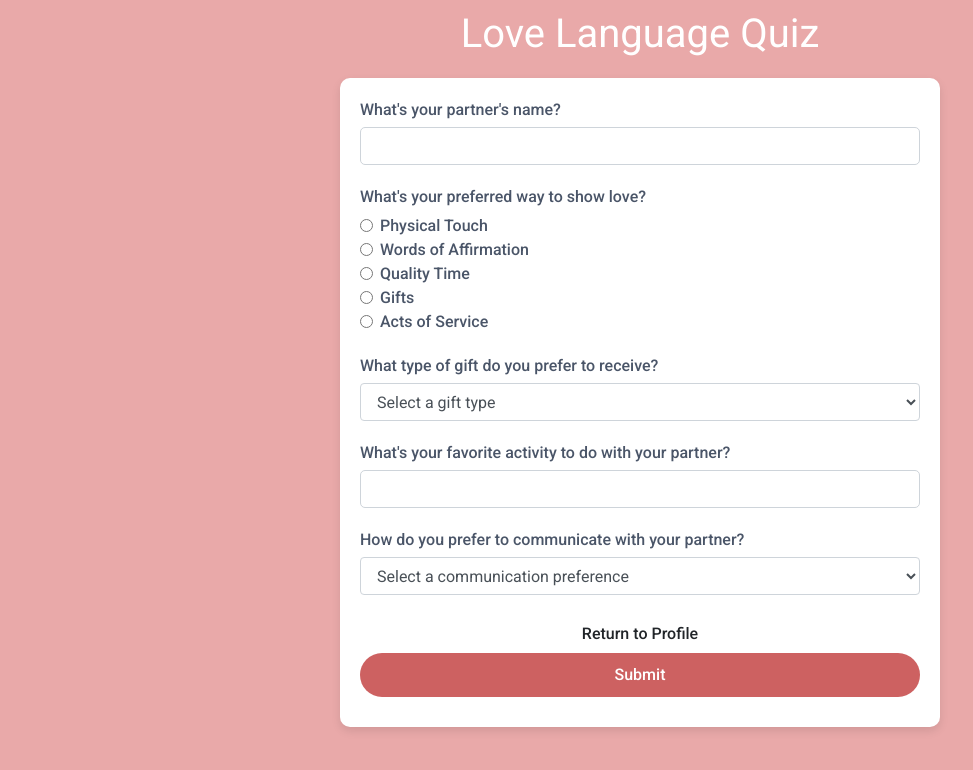
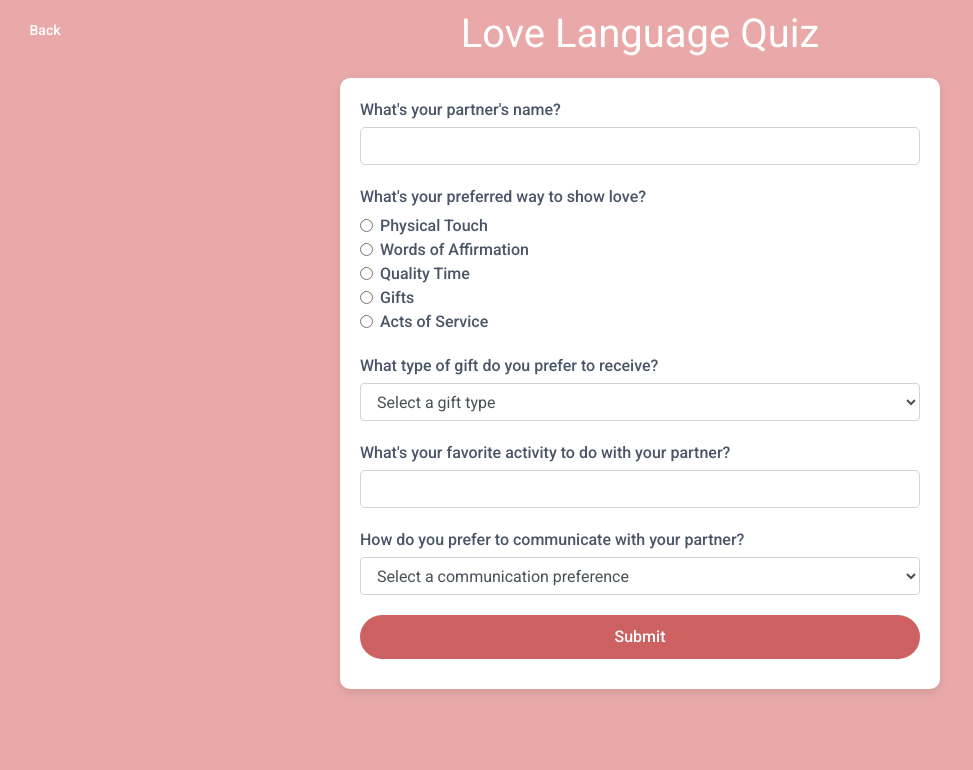
Before and after one commit to esong200/LoveLink-Web, a Node server app: template love_language_quiz/views/quiz.ejs in a window 1280 px wide. Shown: the top 770 px of the page, without its empty margins (0-973 px from the left). Run offline with Node 20, Linux system fonts and the light colour scheme; the template is opened without the code that fills it, so the values that code supplies are empty; some libraries are stand-ins or nearby versions.

Commit message:
made back buttons

```diff
--- a/love_language_quiz/views/quiz.ejs
+++ b/love_language_quiz/views/quiz.ejs
@@ -67,9 +67,26 @@
     button:hover, input[type="submit"]:hover {
       background-color: #B2344C;
     }
+    button.back {
+        position: absolute;
+        top: 15px;
+        left: 5px;
+        width: 80px;
+        padding: 5px;
+        font-size: 14px;
+        background-color: #e9a9a9;
+        color: white;
+        border: none;
+        border-radius: 50px;
+        cursor: pointer;
+    }
+    button.back:hover {
+        background-color: #B2344C;
+    }
   </style>
 </head>
 <body>
+  <button class="back" onclick="location.href='/profile';" style = "font-weight: 500;">Back</button>
   <h1>Love Language Quiz</h1>
   <form id="loveLanguageForm" action="/quiz" method="POST">
     <div class="form-group question">
@@ -126,7 +143,6 @@
         </select>
     </div>
     <div class="text-center">
-        <a href="/profile" class="btn" style = "font-weight: 500;">Return to Profile</a>
         <input type="submit" style = "font-weight: 500;" value="Submit">
       </div>
         </form>
```
Also changed, not shown: love_language_quiz/views/partnerSearch.ejs (+18 -4 lines), love_language_quiz/views/pin.ejs (+17 -1 lines), love_language_quiz/views/profile.ejs (+4 -4 lines).
